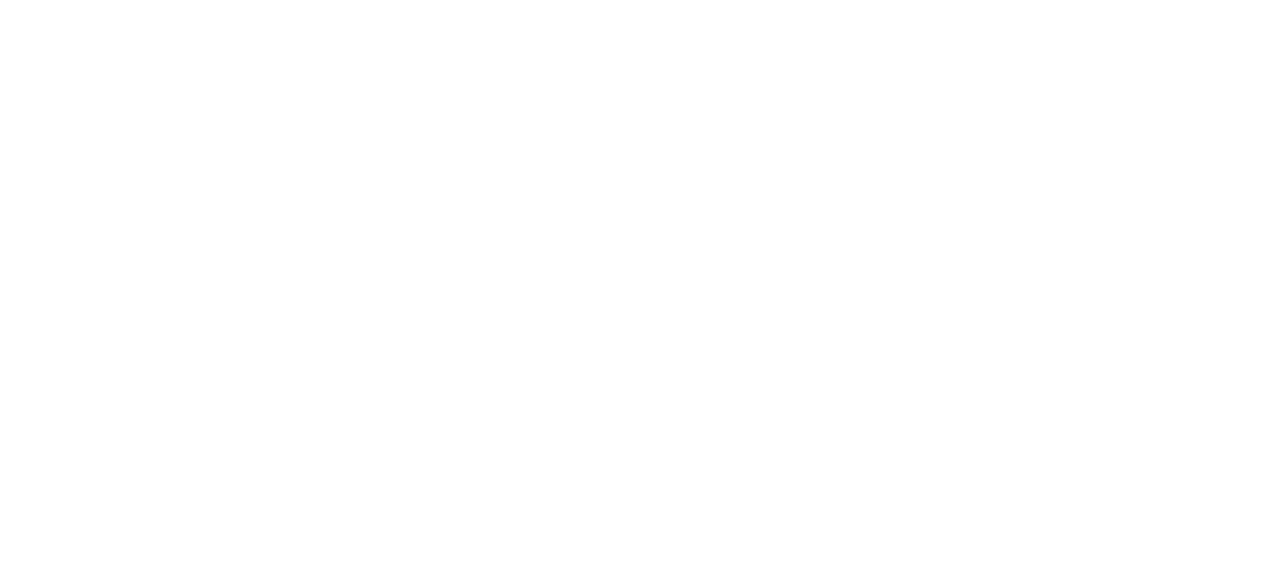
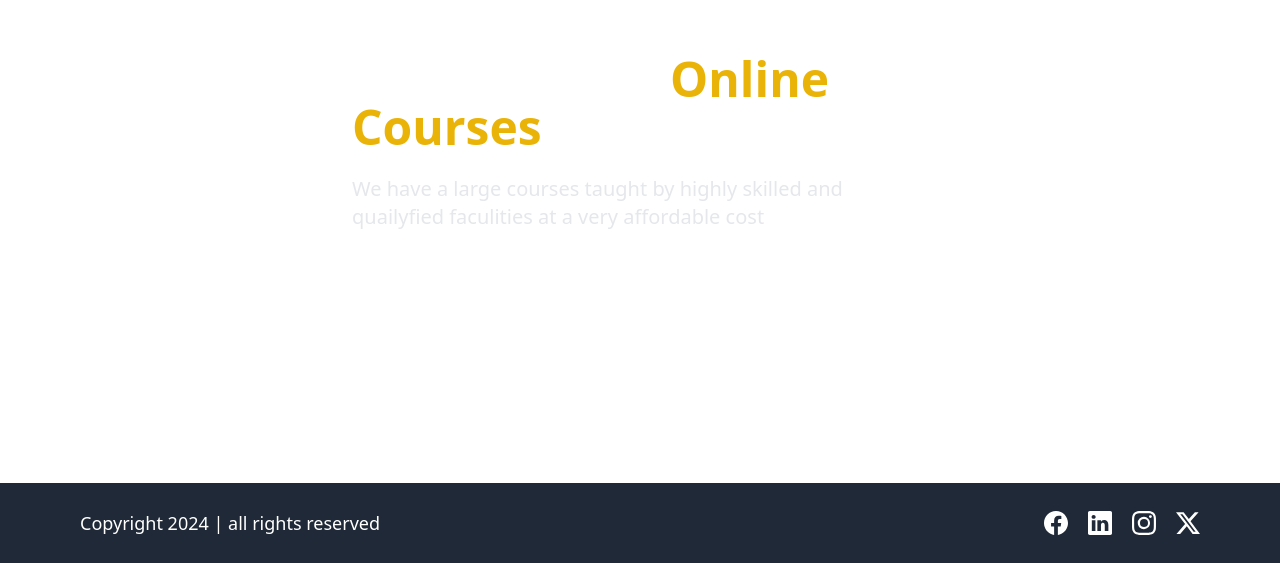
Before and after one commit to vipultiwari22/BackendProject, a React (Vite) app in the folder Frontend/lms-fronted/: page / in a window 1280 px wide. Shown: the part 237-800 px from the top of the page. Built offline with nearby package versions, Linux system fonts and the light colour scheme.

Commit message:
update code

```diff
--- a/Frontend/lms-fronted/src/App.jsx
+++ b/Frontend/lms-fronted/src/App.jsx
@@ -1,15 +1,16 @@
 import { useState } from "react";
 import "./App.css";
 import { Route, Routes } from "react-router-dom";
+import HomePage from "./Pages/HomePage";
 
 function App() {
   const [count, setCount] = useState(0);
 
   return (
     <>
-      {/* <Routes>
-        <Route path="/" element={<Home />}></Route>
-      </Routes> */}
+      <Routes>
+        <Route path="/" element={<HomePage />}></Route>
+      </Routes>
     </>
   );
 }
--- /dev/null
+++ b/Frontend/lms-fronted/src/Layouts/HomeLayout.jsx
@@ -0,0 +1,62 @@
+import React from "react";
+import { FiMenu } from "react-icons/fi";
+import { AiFillCloseCircle } from "react-icons/ai";
+import { Link } from "react-router-dom";
+import Footer from "../Components/Footer";
+function HomeLayout({ children }) {
+  function changeWidth() {
+    const drwaerSide = document.getElementsByClassName("drawer-side");
+    drwaerSide[0].style.width = 0;
+  }
+
+  function hideDrawer() {
+    const element = document.getElementsByClassName("drawer-togge");
+    element[0].checked = false;
+    changeWidth();
+  }
+
+  return (
+    <>
+      <div className="min-h-[90vh]">
+        <div className="drawer absolute left-0 z-50 w-0">
+          <input type="checkbox" className="drawer-toggle" id="my-drawer" />
+          <div className="drawer-content">
+            <label htmlFor="my-drawer" className="cursor-pointer relative">
+              <FiMenu
+                onClick={changeWidth}
+                size={"32px"}
+                className="font-bold text-white m-4"
+              />
+            </label>
+          </div>
+          <div className="drawer-side">
+            <label htmlFor="my-drawer" className="drawer-overlay"></label>
+            <ul className="menu p-4 width-48 sm:w-80 bg-base-100 text-base-content relative">
+              <li className="w-fit absolute right-2 z-50">
+                <button>
+                  <AiFillCloseCircle onClick={hideDrawer} size={"24px"} />
+                </button>
+              </li>
+              <li>
+                <Link to="/">Home</Link>
+              </li>
+              <li>
+                <Link to="/About">About Us</Link>
+              </li>
+              <li>
+                <Link to="/contactUs">Contact Us</Link>
+              </li>
+              <li>
+                <Link to="/course">All Courses</Link>
+              </li>
+            </ul>
+          </div>
+        </div>
+        {children}
+        <Footer />
+      </div>
+    </>
+  );
+}
+
+export default HomeLayout;
--- /dev/null
+++ b/Frontend/lms-fronted/src/Pages/HomePage.jsx
@@ -0,0 +1,23 @@
+import React from "react";
+import HomeLayout from "../Layouts/HomeLayout";
+function HomePage() {
+  return (
+    <HomeLayout>
+      <div className="pt-10 text-white flex items-center justify-center gap-10 mx-16 h-[90vh]">
+        <div className="w-1/2 space-y-6">
+          <h1 className="text-5xl font-semibold">
+            {" "}
+            find out best{" "}
+            <span className="text-yellow-500 font-bold">Online Courses</span>
+          </h1>
+          <p className="text-xl text-gray-200">
+            We have a large courses taught by highly skilled and quailyfied
+            faculities at a very affordable cost{" "}
+          </p>
+        </div>
+      </div>
+    </HomeLayout>
+  );
+}
+
+export default HomePage;
--- a/Frontend/lms-fronted/tailwind.config.js
+++ b/Frontend/lms-fronted/tailwind.config.js
@@ -1,9 +1,8 @@
 /** @type {import('tailwindcss').Config} */
 export default {
-  content: [ "./index.html",
-  "./src/**/*.{js,ts,jsx,tsx}",],
+  content: ["./index.html", "./src/**/*.{js,ts,jsx,tsx}"],
   theme: {
     extend: {},
   },
-  plugins: [],
-}
+  plugins: [require("daisyui"), require("@tailwindcss/line-clamp")],
+};
```
